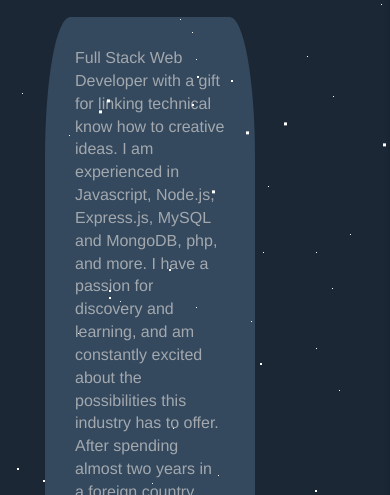
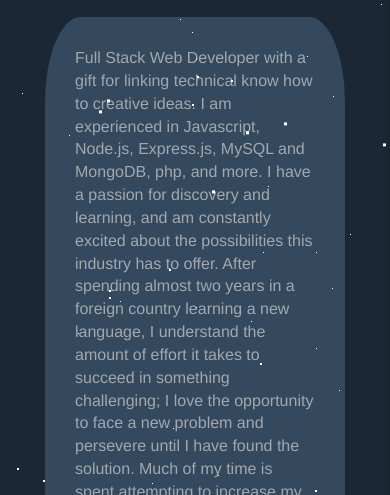
Before and after one commit to kovacicmichael/Personal-Portfolio, a plain HTML site: page public/about.html in a window 390 px wide. Shown: the part 349-844 px from the top of the page. Drawn offline with nearby package versions, Linux system fonts and the light colour scheme; files whose address does not match are found by name.

Commit message:
about mobile width issue fixed

```diff
--- a/public/about.html
+++ b/public/about.html
@@ -87,7 +87,7 @@
 			</div>
 		</div>
 		<div class="row">
-			<div class="col s12 m12 l12">
+			<div class="col s12 m12 l9">
 				<div class="aboutDes">
 				<p>Full Stack Web Developer with a gift for linking technical know how to creative ideas. I am experienced in Javascript, Node.js, Express.js, MySQL and MongoDB, php, and more. I have a passion for discovery and learning, and am constantly excited about the possibilities this industry has to offer. After spending almost two years in a foreign country learning a new language, I understand the amount of effort it takes to succeed in something challenging; I love the opportunity to face a new problem and persevere until I have found the solution. Much of my time is spent attempting to increase my knowledge and experience to keep pace with a continuously growing industry. I am currently looking to apply my experience with a like minded company to help create dynamic applications that help improve its users quality of life.</p>
 				</div>
--- a/public/css/about.css
+++ b/public/css/about.css
@@ -36,7 +36,7 @@
   color: #a3a8ae;
   border-radius: 12%;
   font-size: 12pt;
-  max-width: 70%;
+  /*max-width: 70%;*/
 }
 .thatsMe{
   opacity: 0;
```
